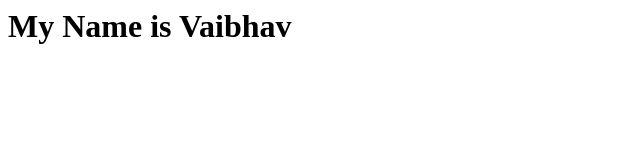
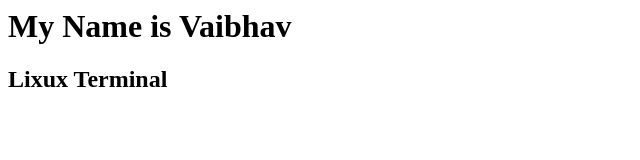
Before and after one commit to vaibhavgurav341-ops/LocalRepo, a plain HTML site: page index.html in a window 1280 px wide. Shown: the whole page, without its empty margins (0-640 px from the left). Drawn offline with Linux system fonts and the light colour scheme.

Commit message:
new feature added

```diff
--- a/index.html
+++ b/index.html
@@ -2,6 +2,7 @@
 	 <head>
 		 <body>
 			 <h1>My Name is Vaibhav </h1>
+			 <h2>Lixux Terminal </h2>
 		 </body>
 	 </head>
 
```
